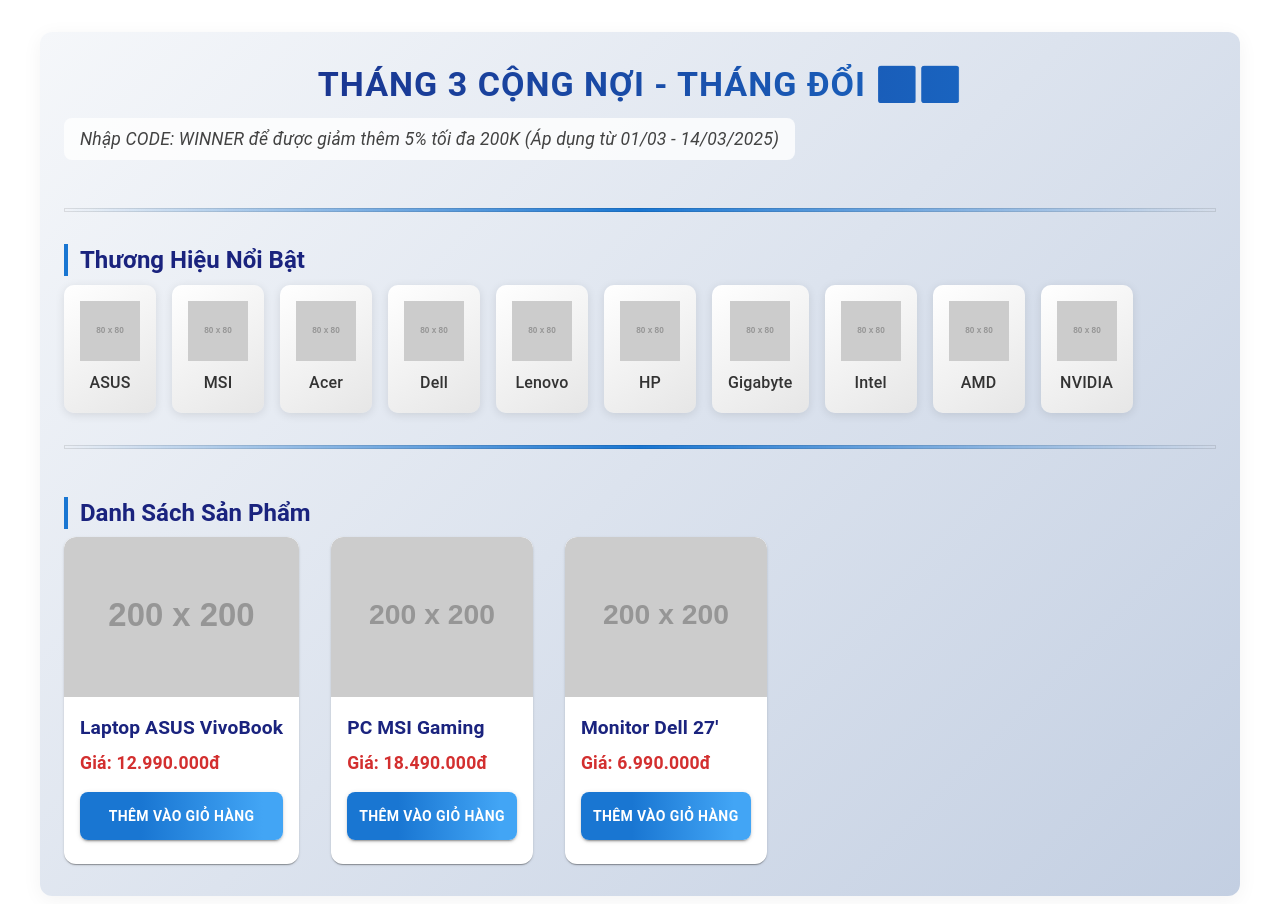
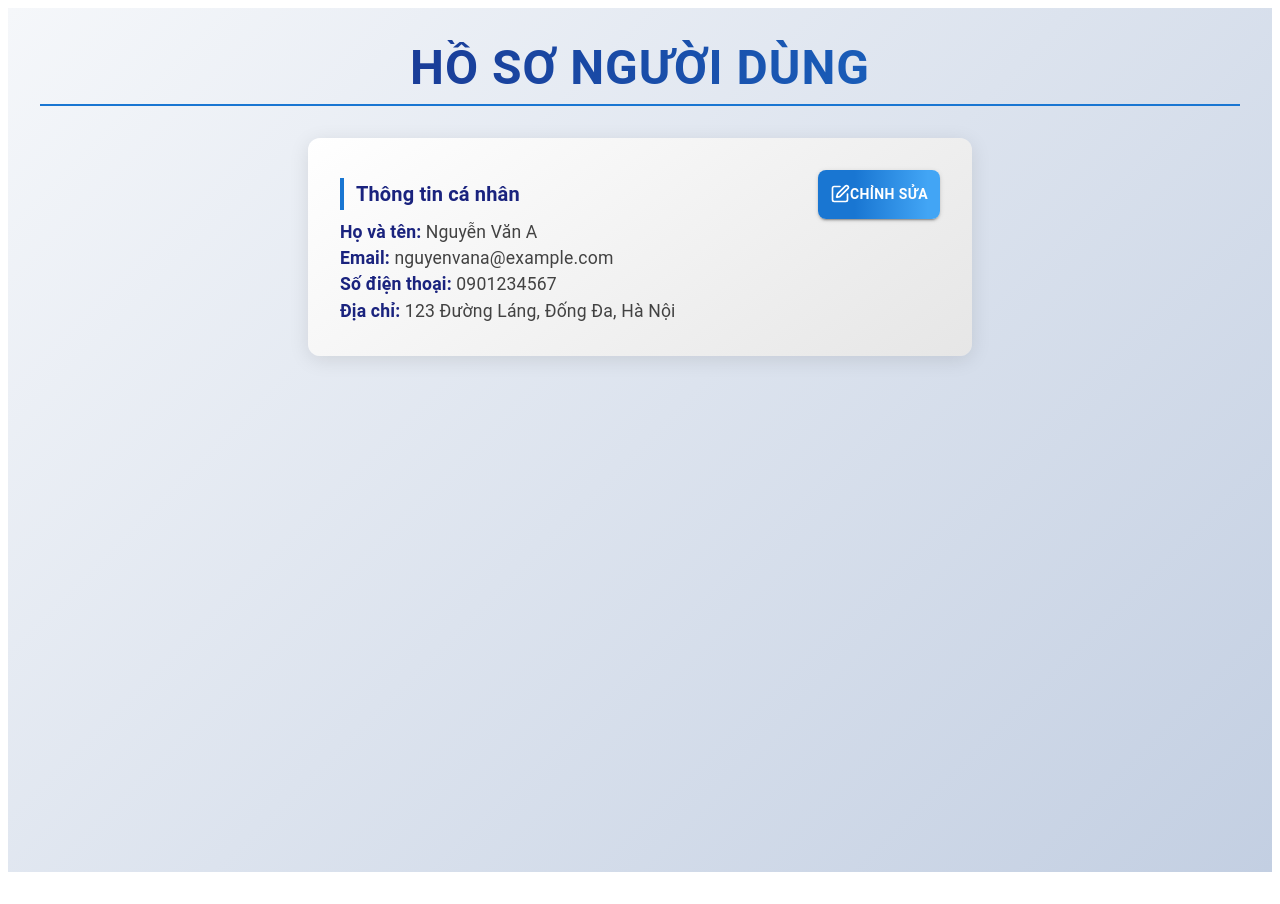
Before and after one commit to GonTaFu/shopTech, a Next.js app in the folder my-fontend/: page /profile in a window 1280 px wide. After the commit the page ends 880 px from the top, so only its background shows below. Built offline with nearby package versions, Linux system fonts and the light colour scheme.

Commit message:
chỉnh sửa profile

```diff
--- a/my-fontend/src/app/profile/profile.js
+++ b/my-fontend/src/app/profile/profile.js
@@ -1,153 +1,232 @@
 "use client";
-
-import React from "react";
+import Image from "next/image";
+import Link from "next/link";
+import { useState } from "react";
+import { Edit, Save, X } from "lucide-react"; // Icons for edit, save, and cancel
 import {
-  Grid,
-  Typography,
   Box,
   Button,
-  Card,
-  CardMedia,
-  CardContent,
+  TextField,
+  Typography,
   Container,
   Paper,
-  Divider,
 } from "@mui/material";
 import { styled } from "@mui/system";
 
-const StyledContainer = styled(Container)(({ theme }) => ({
-  marginTop: theme.spacing(4),
+const StyledContainer = styled("div")(({ theme }) => ({
+  minHeight: "100vh",
   background: "linear-gradient(135deg, #f5f7fa 0%, #c3cfe2 100%)", // Subtle gradient background
   padding: theme.spacing(4),
-  borderRadius: "12px",
-  boxShadow: "0 4px 20px rgba(0, 0, 0, 0.05)", // Soft shadow for depth
+  fontFamily: "sans-serif",
 }));
 
-const StyledCard = styled(Card)(({ theme }) => ({
+const StyledBox = styled(Box)(({ theme }) => ({
+  maxWidth: 600,
+  margin: "0 auto",
+  padding: theme.spacing(4),
+  background: "linear-gradient(145deg, #ffffff, #e6e6e6)", // Subtle gradient for the profile card
+  borderRadius: "12px",
+  boxShadow: "0 4px 20px rgba(0, 0, 0, 0.1)", // Soft shadow for depth
   transition: "transform 0.3s ease-in-out, box-shadow 0.3s ease-in-out",
-  borderRadius: "12px", // Rounded corners
-  backgroundColor: "#fff",
   "&:hover": {
-    transform: "scale(1.05)",
-    boxShadow: "0 8px 24px rgba(0, 0, 0, 0.2)", // Stronger shadow on hover
+    transform: "scale(1.02)", // Slight scale on hover
+    boxShadow: "0 8px 24px rgba(0, 0, 0, 0.15)", // Stronger shadow on hover
   },
 }));
 
-const StyledPaper = styled(Paper)(({ theme }) => ({
-  padding: theme.spacing(2),
-  textAlign: "center",
-  display: "flex",
-  flexDirection: "column", // Stack logo and text vertically
-  justifyContent: "center",
-  alignItems: "center",
-  borderRadius: "10px",
-  background: "linear-gradient(145deg, #ffffff, #e6e6e6)", // Subtle gradient for brand cards
-  boxShadow: "0 2px 10px rgba(0, 0, 0, 0.1)",
-  transition: "transform 0.3s ease-in-out, box-shadow 0.3s ease-in-out",
+const StyledTextField = styled(TextField)(({ theme }) => ({
+  "& .MuiOutlinedInput-root": {
+    borderRadius: "8px",
+    backgroundColor: "#f9f9f9", // Light background for input fields
+    transition: "background 0.3s ease-in-out",
     "&:hover": {
-    transform: "scale(1.05)",
-    boxShadow: "0 4px 15px rgba(0, 0, 0, 0.15)",
+      backgroundColor: "#fff",
+    },
+    "&.Mui-focused": {
+      backgroundColor: "#fff",
+    },
+  },
+  "& .MuiInputLabel-root": {
+    color: "#1a237e", // Deep indigo for labels
+    fontWeight: "500",
+  },
+  "& .MuiInputLabel-root.Mui-focused": {
+    color: "#1976d2", // Blue when focused
+  },
+  "& .MuiOutlinedInput-notchedOutline": {
+    borderColor: "rgba(0, 0, 0, 0.1)",
+  },
+  "&:hover .MuiOutlinedInput-notchedOutline": {
+    borderColor: "#1976d2",
+  },
+  "& .MuiOutlinedInput-root.Mui-focused .MuiOutlinedInput-notchedOutline": {
+    borderColor: "#1976d2",
+    borderWidth: "2px",
   },
 }));
 
 const StyledButton = styled(Button)(({ theme }) => ({
   borderRadius: "8px",
   padding: theme.spacing(1.5),
-  background: "linear-gradient(90deg, #1976d2 30%, #42a5f5 90%)", // Gradient button
-  color: "#fff",
   fontWeight: "bold",
   transition: "background 0.3s ease-in-out",
+}));
+
+const EditButton = styled(StyledButton)(({ theme }) => ({
+  background: "linear-gradient(90deg, #1976d2 30%, #42a5f5 90%)", // Gradient for edit button
+  color: "#fff",
   "&:hover": {
     background: "linear-gradient(90deg, #1565c0 30%, #1976d2 90%)", // Darker gradient on hover
   },
 }));
 
-const StyledDivider = styled(Divider)(({ theme }) => ({
-  borderColor: "rgba(0, 0, 0, 0.1)",
-  borderWidth: "1px",
-  background: "linear-gradient(to right, transparent, #1976d2, transparent)", // Gradient divider
-  height: "2px",
-  margin: theme.spacing(4, 0),
+const SaveButton = styled(StyledButton)(({ theme }) => ({
+  background: "linear-gradient(90deg, #2e7d32 30%, #4caf50 90%)", // Green gradient for save button
+  color: "#fff",
+  "&:hover": {
+    background: "linear-gradient(90deg, #1b5e20 30%, #2e7d32 90%)", // Darker green on hover
+  },
 }));
 
-export default function Home() {
-  const products = [
-    {
-      id: 1,
-      name: "Laptop ASUS VivoBook",
-      price: "12.990.000đ",
-      image: "https://via.placeholder.com/200?text=Laptop+ASUS",
+const CancelButton = styled(StyledButton)(({ theme }) => ({
+  borderColor: "#d32f2f",
+  color: "#d32f2f",
+  backgroundColor: "transparent",
+  "&:hover": {
+    backgroundColor: "rgba(211, 47, 47, 0.1)", // Light red background on hover
+    borderColor: "#b71c1c",
+    color: "#b71c1c",
   },
-    {
-      id: 2,
-      name: "PC MSI Gaming",
-      price: "18.490.000đ",
-      image: "https://via.placeholder.com/200?text=PC+MSI",
-    },
-    {
-      id: 3,
-      name: "Monitor Dell 27'",
-      price: "6.990.000đ",
-      image: "https://via.placeholder.com/200?text=Monitor+Dell",
-    },
-  ];
+}));
 
-  const brands = [
-    "ASUS",
-    "MSI",
-    "Acer",
-    "Dell",
-    "Lenovo",
-    "HP",
-    "Gigabyte",
-    "Intel",
-    "AMD",
-    "NVIDIA",
-  ];
+export default function Profile() {
+  // Sample user data (in a real app, this would come from a backend)
+  const [user, setUser] = useState({
+    name: "Nguyễn Văn A",
+    email: "nguyenvana@example.com",
+    phone: "0901234567",
+    address: "123 Đường Láng, Đống Đa, Hà Nội",
+  });
+
+  // State for editing mode
+  const [isEditing, setIsEditing] = useState(false);
+  const [formData, setFormData] = useState(user);
+
+  // Handle form input changes
+  const handleInputChange = (e) => {
+    const { name, value } = e.target;
+    setFormData((prev) => ({ ...prev, [name]: value }));
+  };
+
+  // Handle form submission
+  const handleSave = (e) => {
+    e.preventDefault();
+    setUser(formData); // Update user data
+    setIsEditing(false); // Exit editing mode
+  };
+
+  // Handle cancel editing
+  const handleCancel = () => {
+    setFormData(user); // Reset form data to original user data
+    setIsEditing(false); // Exit editing mode
+  };
 
   return (
-    <StyledContainer maxWidth="lg">
+    <StyledContainer>
       <Typography
-        variant="h4"
+        variant="h3"
         align="center"
         gutterBottom
         sx={{
           fontWeight: "bold",
-          color: "#1a237e", // Deep indigo color for heading
+          color: "#1a237e",
           letterSpacing: "1px",
           textTransform: "uppercase",
           background: "linear-gradient(to right, #1a237e, #1976d2)", // Gradient text
           WebkitBackgroundClip: "text",
           WebkitTextFillColor: "transparent",
+          borderBottom: "2px solid #1976d2", // Underline effect
+          paddingBottom: "8px",
+          marginBottom: "32px",
         }}
       >
-        THÁNG 3 CỘNG NỢI - THÁNG ĐỔI 1️⃣0️⃣
-      </Typography>
-      <Typography
-        align="center"
-        color="textSecondary"
-        paragraph
-        sx={{
-          fontStyle: "italic",
-          color: "#424242",
-          fontSize: "1.1rem",
-          backgroundColor: "rgba(255, 255, 255, 0.8)",
-          padding: "8px 16px",
-          borderRadius: "8px",
-          display: "inline-block",
-        }}
-      >
-        Nhập CODE: WINNER để được giảm thêm 5% tối đa 200K (Áp dụng từ 01/03 -
-        14/03/2025)
+        Hồ sơ người dùng
       </Typography>
 
-      <StyledDivider />
+      <StyledBox component="section">
+        {isEditing ? (
+          // Edit Form
+          <form onSubmit={handleSave} className="space-y-4">
+            <StyledTextField
+              label="Họ và tên"
+              variant="outlined"
+              fullWidth
+              name="name"
+              value={formData.name}
+              onChange={handleInputChange}
+              required
+              sx={{ marginBottom: 2 }}
+            />
+            <StyledTextField
+              label="Email"
+              variant="outlined"
+              fullWidth
+              name="email"
+              value={formData.email}
+              onChange={handleInputChange}
+              required
+              sx={{ marginBottom: 2 }}
+            />
+            <StyledTextField
+              label="Số điện thoại"
+              variant="outlined"
+              fullWidth
+              name="phone"
+              value={formData.phone}
+              onChange={handleInputChange}
+              required
+              sx={{ marginBottom: 2 }}
+            />
+            <StyledTextField
+              label="Địa chỉ"
+              variant="outlined"
+              fullWidth
+              name="address"
+              value={formData.address}
+              onChange={handleInputChange}
+              required
+              sx={{ marginBottom: 2 }}
+            />
 
-      {/* Thương hiệu nổi bật */}
-      <Box mt={4}>
+            <Box display="flex" justifyContent="space-between" mt={2}>
+              <SaveButton
+                variant="contained"
+                type="submit"
+                sx={{ display: "flex", alignItems: "center" }}
+              >
+                <Save size={20} className="mr-2" />
+                Lưu
+              </SaveButton>
+              <CancelButton
+                variant="outlined"
+                onClick={handleCancel}
+                sx={{ display: "flex", alignItems: "center" }}
+              >
+                <X size={20} className="mr-2" />
+                Hủy
+              </CancelButton>
+            </Box>
+          </form>
+        ) : (
+          // Display Profile
+          <div className="space-y-4">
+            <Box
+              display="flex"
+              justifyContent="space-between"
+              alignItems="center"
+            >
               <Typography
-          variant="h5"
-          gutterBottom
+                variant="h6"
                 sx={{
                   fontWeight: "600",
                   color: "#1a237e",
@@ -155,105 +234,56 @@ export default function Home() {
                   paddingLeft: "12px",
                 }}
               >
-          Thương Hiệu Nổi Bật
+                Thông tin cá nhân
               </Typography>
-        <Grid container spacing={2}>
-          {brands.map((brand) => (
-            <Grid item xs={6} sm={4} md={2} key={brand}>
-              {" "}
-              {/* Adjusted grid size for better spacing */}
-              <StyledPaper elevation={3}>
-                <img
-                  src={`https://via.placeholder.com/80?text=${brand}`}
-                  alt={brand}
-                  loading="lazy"
-                  style={{ width: "60px", height: "60px", marginBottom: "8px" }} // Adjusted image size
-                />
+              <EditButton
+                onClick={() => setIsEditing(true)}
+                variant="contained"
+                sx={{ display: "flex", alignItems: "center" }}
+              >
+                <Edit size={20} className="mr-2" />
+                Chỉnh sửa
+              </EditButton>
+            </Box>
             <Typography
-                  variant="subtitle1"
               sx={{
-                    fontWeight: "500",
-                    color: "#333",
-                    fontSize: "1rem",
+                fontSize: "1.1rem",
+                color: "#424242",
+                "& strong": { color: "#1a237e", fontWeight: "600" },
               }}
             >
-                  {brand}
+              <strong>Họ và tên:</strong> {user.name}
             </Typography>
-              </StyledPaper>
-            </Grid>
-          ))}
-        </Grid>
-      </Box>
-
-      <StyledDivider />
-
-      {/* Danh sách sản phẩm */}
-      <Box mt={6}>
             <Typography
-          variant="h5"
-          gutterBottom
               sx={{
-            fontWeight: "600",
-            color: "#1a237e",
-            borderLeft: "4px solid #1976d2",
-            paddingLeft: "12px",
+                fontSize: "1.1rem",
+                color: "#424242",
+                "& strong": { color: "#1a237e", fontWeight: "600" },
               }}
             >
-          Danh Sách Sản Phẩm
+              <strong>Email:</strong> {user.email}
             </Typography>
-        <Grid container spacing={4}>
-          {products.map((product) => (
-            <Grid item xs={12} sm={6} md={4} key={product.id}>
-              <StyledCard>
-                <CardMedia
-                  component="img"
-                  height="160" // Slightly taller images for better visuals
-                  image={product.image}
-                  alt={product.name}
+            <Typography
               sx={{
-                    borderTopLeftRadius: "12px",
-                    borderTopRightRadius: "12px",
-                  }}
-                />
-                <CardContent sx={{ padding: "16px" }}>
-                  <Typography
-                    gutterBottom
-                    variant="h6"
-                    component="div"
-                    sx={{
-                      fontWeight: "600",
-                      color: "#1a237e",
-                      fontSize: "1.2rem",
+                fontSize: "1.1rem",
+                color: "#424242",
+                "& strong": { color: "#1a237e", fontWeight: "600" },
               }}
             >
-                    {product.name}
+              <strong>Số điện thoại:</strong> {user.phone}
             </Typography>
             <Typography
-                    variant="body2"
               sx={{
-                      color: "#d32f2f", // Red price for emphasis
-                      fontWeight: "bold",
                 fontSize: "1.1rem",
+                color: "#424242",
+                "& strong": { color: "#1a237e", fontWeight: "600" },
               }}
             >
-                    Giá: {product.price}
+              <strong>Địa chỉ:</strong> {user.address}
             </Typography>
-                  <StyledButton
-                    variant="contained"
-                    fullWidth
-                    sx={{ marginTop: 2 }}
-                    onClick={() =>
-                      alert(`Đã thêm ${product.name} vào giỏ hàng!`)
-                    }
-                  >
-                    Thêm vào giỏ hàng
-                  </StyledButton>
-                </CardContent>
-              </StyledCard>
-            </Grid>
-          ))}
-        </Grid>
-      </Box>
+          </div>
+        )}
+      </StyledBox>
     </StyledContainer>
   );
 }
```
Lines whose indentation alone changed are shown as unchanged.
